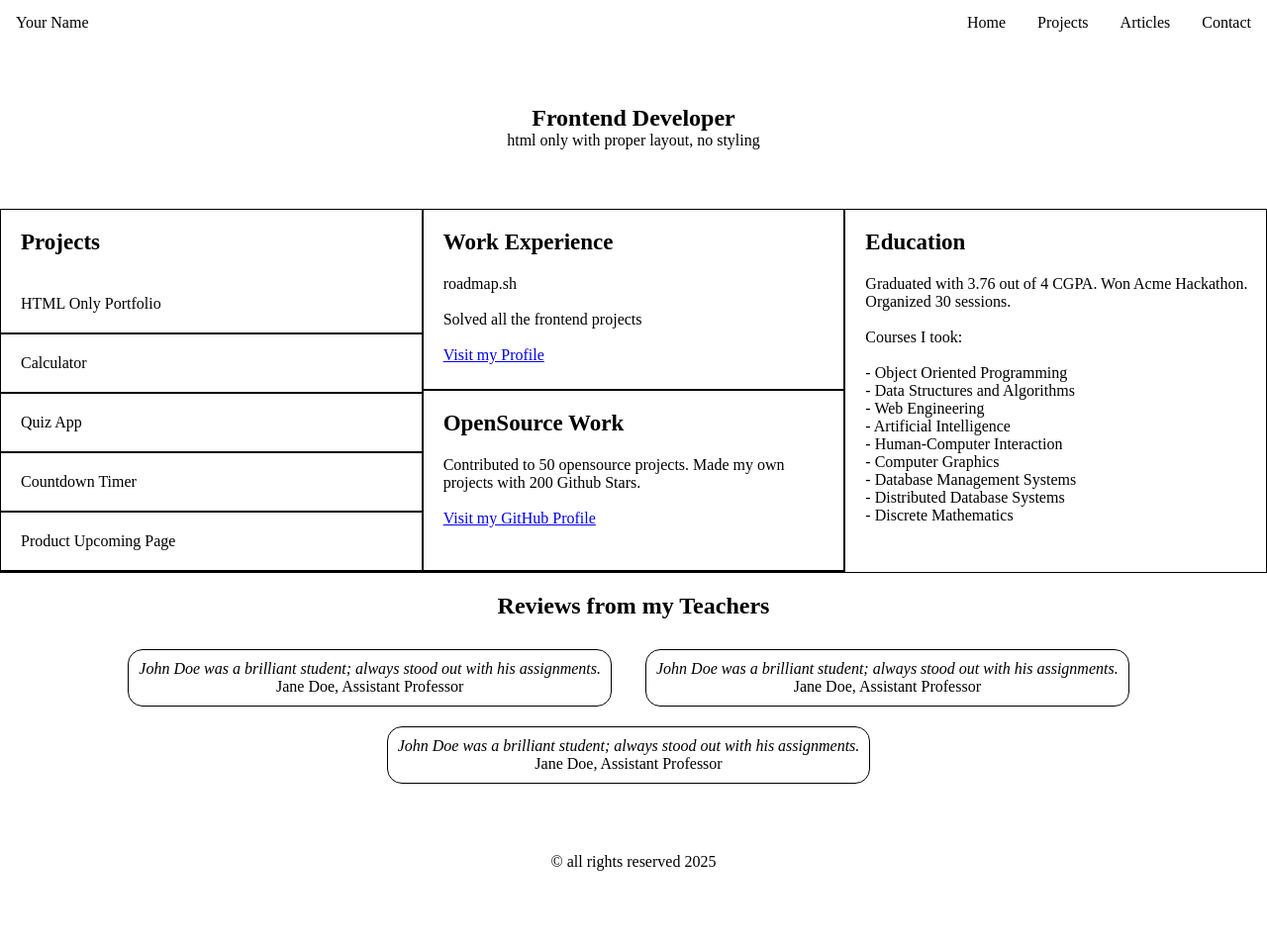
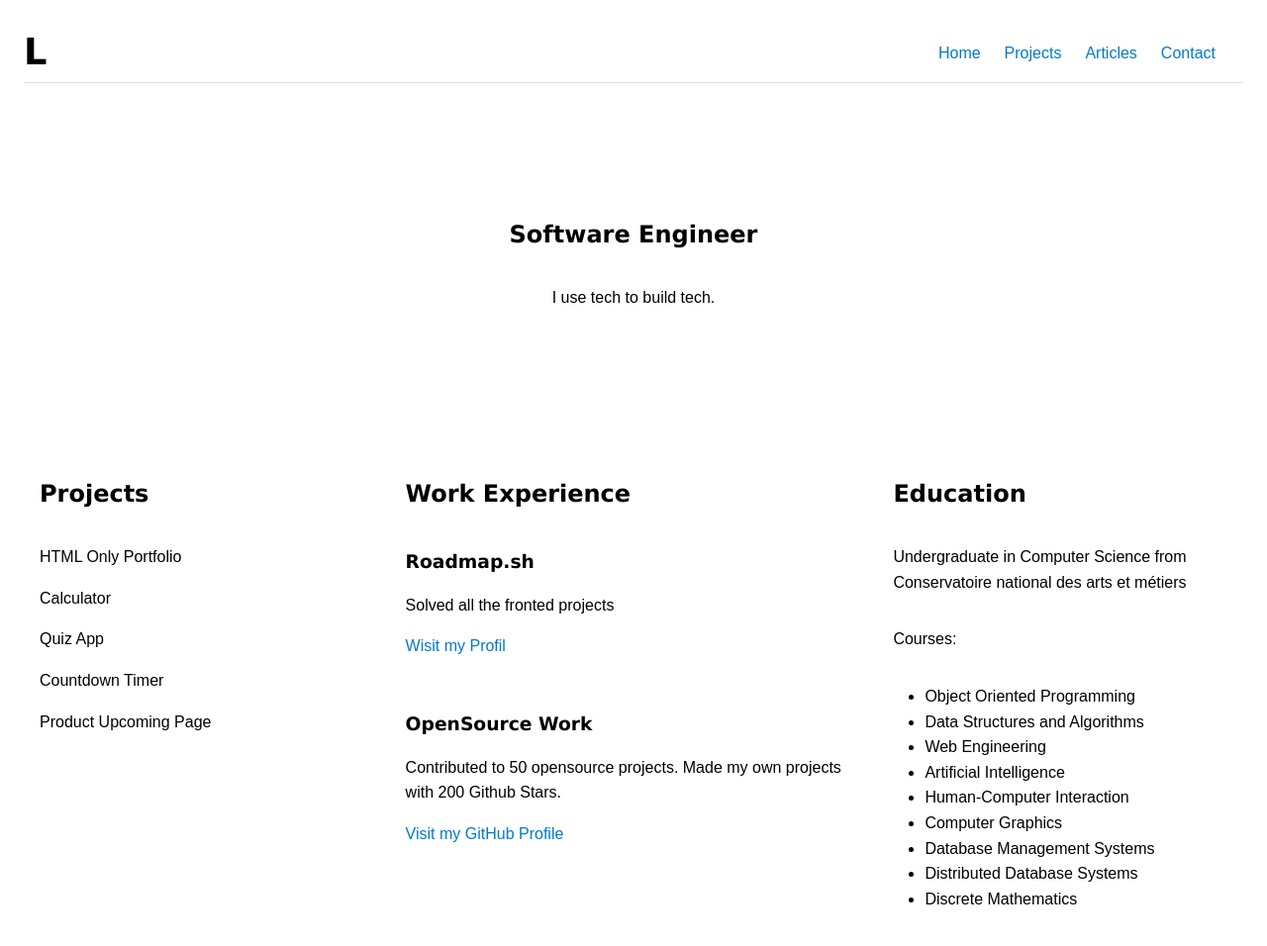
Before and after one commit to a-lababsa/Roadmap.sh, a plain HTML site: page Frontend Project/Personal-Portfolio/index.html in a window 1280 px wide. Shown: the top 956 px of the page at 99% size. Drawn offline with Linux system fonts and the light colour scheme.

Commit message:
refacto Personal-Portfolio

```diff
--- a/Frontend Project/Personal-Portfolio/index.html
+++ b/Frontend Project/Personal-Portfolio/index.html
@@ -2,35 +2,38 @@
 <html lang="en">
   <head>
     <meta charset="utf-8" />
-    <title>Frontend Developer - Home</title>
     <meta name="viewport" content="width=device-width, initial-scale=1" />
+    <meta name="description" content="A simple HTML-only website" />
     <meta
       name="description"
-      content="Homepage of a frontend developer showcasing projects, articles, and contact information."
+      content="A simple HTML-only website for roadmap.sh frontend"
     />
+    <meta name="keywords" content="Frontend Project, HTML, Roadmap.sh" />
+    <meta name="author" content="Alexandre Lababsa" />
     <link rel="stylesheet" type="text/css" media="screen" href="main.css" />
+    <title>Personal Portfolio</title>
   </head>
   <body>
     <header>
-      <nav class="navbar">
-        <div class="logo">
-          <p>Your Name</p>
-        </div>
-        <ul class="nav-links">
+      <span class="logo"> L </span>
+      <nav>
+        <ul>
+          <li><a href="index.html">Home</a></li>
+          <li><a href="projects.html">Projects</a></li>
+          <li><a href="articles.html">Articles</a></li>
           <li><a href="contact.html">Contact</a></li>
-          <li><a href="articles.html">Articles</a></li>
-          <li><a href="projects.html">Projects</a></li>
-          <li><a href="index.html">Home</a></li>
         </ul>
       </nav>
-      <section class="header">
-        <h1>Frontend Developer</h1>
-        <p>html only with proper layout, no styling</p>
+    </header>
+
+    <main>
+      <section class="hero">
+        <h1>Software Engineer</h1>
+        <p>I use tech to build tech.</p>
       </section>
-    </header>
-    <main>
-      <div class="container">
-        <section class="flex-items projects">
+
+      <div class="flex-wrapper">
+        <section class="projects">
           <h2>Projects</h2>
           <ul>
             <li>HTML Only Portfolio</li>
@@ -40,39 +43,32 @@
             <li>Product Upcoming Page</li>
           </ul>
         </section>
-        <section class="flex-items works">
+
+        <section class="work-experience">
+          <h2>Work Experience</h2>
           <article>
-            <h2>Work Experience</h2>
-            <div>
-              <p>roadmap.sh</p>
-              <br />
-              <p>Solved all the frontend projects</p>
-              <br />
-              <a href="#">Visit my Profile</a>
-            </div>
+            <h3>Roadmap.sh</h3>
+            <p>Solved all the fronted projects</p>
+            <a href="https://roadmap.sh/u/alababsa">Wisit my Profil</a>
           </article>
+
           <article>
-            <h2>OpenSource Work</h2>
-            <div>
+            <h3>OpenSource Work</h3>
             <p>
               Contributed to 50 opensource projects. Made my own projects with
               200 Github Stars.
             </p>
-              <br />
-              <a href="#">Visit my GitHub Profile</a>
-            </div>
+            <a href="https://github.com/a-lababsa">Visit my GitHub Profile</a>
           </article>
         </section>
-        <section class="flex-items education">
+
+        <section class="education">
           <h2>Education</h2>
-          <div class="education-container">
           <p>
-              Graduated with 3.76 out of 4 CGPA. Won Acme Hackathon. Organized
-              30 sessions.
+            Undergraduate in Computer Science from Conservatoire national des
+            arts et métiers
           </p>
-            <br />
-            <p>Courses I took:</p>
-            <br />
+          <p>Courses:</p>
           <ul>
             <li>Object Oriented Programming</li>
             <li>Data Structures and Algorithms</li>
@@ -84,39 +80,26 @@
             <li>Distributed Database Systems</li>
             <li>Discrete Mathematics</li>
           </ul>
-          </div>
         </section>
       </div>
-      <section class="reviews">
-        <h2>Reviews from my Teachers</h2>
 
-        <p>
-          <cite
-            >John Doe was a brilliant student; always stood out with his
-            assignments.</cite
-          >
-          <br>
-          Jane Doe, Assistant Professor
-        </p>
+      <aside class="reviews">
+        <h2>Feedback from Peer</h2>
+        <blockquote>
+          <p>John Doe was a brilliant student; always stood out with his assignments.</p>
+          <footer>Jane Doe, Assistant Professor</footer>
+        </blockquote>
+        <blockquote>
+          <p>John Doe was a brilliant student; always stood out with his assignments.</p>
+          <footer>Jane Doe, Assistant Professor</footer>
+        </blockquote>
+        <blockquote>
+          <p>John Doe was a brilliant student; always stood out with his assignments.</p>
+          <footer>Jane Doe, Assistant Professor</footer>
+        </blockquote>
+      </aside>
+    </main>
 
-        <p>
-          <cite
-            >John Doe was a brilliant student; always stood out with his
-            assignments.</cite
-          >
-          <br>
-          Jane Doe, Assistant Professor
-        </p>
-
-        <p>
-          <cite
-            >John Doe was a brilliant student; always stood out with his
-            assignments.</cite
-          ><br>
-          Jane Doe, Assistant Professor
-        </p>
-      </section>
-    </main>
     <footer>
       <p>&copy; all rights reserved 2025</p>
     </footer>
--- a/Frontend Project/Personal-Portfolio/main.css
+++ b/Frontend Project/Personal-Portfolio/main.css
@@ -1,161 +1,245 @@
-*,
-html {
-  margin: 0;
-  padding: 0;
-  box-sizing: border-box;
+:root {
+  --background-color: #fff;
+  --text-color: #000;
+  --accent-color: #007acc;
+  --accent-hover-color: #005bb5;
+  --accent-active-color: #003f87;
+  --border-color: #e0e0e0;
 }
 
+/* Global Styles */
 body {
-  min-height: 100vh;
+  font-family: Arial, sans-serif;
+  background-color: var(--background-color);
+  color: var(--text-color);
+  line-height: 1.6;
+  padding: 0 1rem;
 }
 
-.logo {
-  float: left;
-  padding: 14px 16px;
+ul {
+  list-style: none;
+  padding: 0;
 }
 
-.nav-links {
-  list-style-type: none;
-  overflow: hidden;
+h1,
+h2,
+h3 {
+  margin-bottom: 1rem;
+  font-family: 'Lucida Sans', 'Lucida Sans Regular', 'Lucida Grande',
+    'Lucida Sans Unicode', Geneva, Verdana, sans-serif;
+  text-align: center;
 }
 
-.nav-links li {
-  float: right;
-  display: block;
-  padding: 14px 16px;
+a {
+  color: var(--accent-color);
+  text-decoration: none;
 }
 
-.nav-links li a {
-  text-decoration: none;
-  color: black;
+img {
+  max-width: 100%;
 }
 
-.nav-links li:hover {
-  cursor: pointer;
+svg {
+  width: 25px;
 }
 
-.header,
+/* Header */
+.logo {
+  font-size: 2rem;
+  font-weight: bold;
+  font-family: 'Rosarivo', cursive;
+  font-style: normal;
+}
+
+header {
+  display: flex;
+  justify-content: space-between;
+  align-items: center;
+  padding: 1rem 0;
+  border-bottom: 1px solid var(--border-color);
+}
+
+nav ul {
+  display: flex;
+}
+
+nav ul li a {
+  padding: 0.25rem 0.5rem;
+  margin: 0 0.25rem;
+}
+
+nav ul li a:hover {
+  outline: 1px solid var(--accent-color);
+  border-radius: 5px;
+}
+
+/* Main Content */
+main {
+  padding: 2rem 0;
+  display: flex;
+  flex-direction: column;
+  align-items: center;
+  gap: 2rem;
+}
+
+.hero {
+  text-align: center;
+}
+
+/* Sections */
+.hero,
+.projects,
+.work-experience,
+.education {
+  display: flex;
+  flex-direction: column;
+  width: 100%;
+}
+
+.projects ul {
+  text-align: center;
+  padding: 0;
+}
+
+.projects li {
+  margin-bottom: 1rem;
+}
+
+.work-experience h3 {
+  text-align: left;
+}
+
+.work-experience article {
+  margin-bottom: 2rem;
+}
+
+.education ul {
+  list-style-type: disc;
+  padding-left: 2rem;
+}
+
+.feedback-wrapper {
+  display: flex;
+  flex-direction: column;
+  align-items: center;
+}
+
+blockquote {
+  border: 1px solid var(--accent-color);
+  padding: 1rem;
+  border-radius: 5px;
+  margin: 1rem 0;
+}
+
+/* Footer */
 footer {
   text-align: center;
-  padding: 60px;
+  padding: 1rem;
+  border-top: 1px solid var(--border-color);
 }
 
-main {
+/* Contact */
+form {
   display: flex;
   flex-direction: column;
-  flex-wrap: wrap;
+  gap: 1.5rem;
 }
 
-.container {
-  display: flex;
-  flex-direction: row;
-  height: 60vh;
-  flex: 1;
+label {
+  font-weight: bold;
+  font-size: 1rem;
+  color: var(--text-color);
 }
 
-@media (max-width: 800px) {
-  .container {
-    flex-direction: column;
+input,
+textarea {
+  padding: 0.75rem;
+  border: 1px solid var(--border-color);
+  border-radius: 5px;
+  font-size: 1rem;
+  background-color: var(--background-color);
+  color: var(--text-color);
+}
+
+input:focus,
+textarea:focus {
+  outline: none;
+  border-color: var(--accent-color);
+  box-shadow: 0 0 0 2px var(--accent-color);
+}
+
+button {
+  padding: 0.75rem 1.5rem;
+  background-color: var(--accent-color);
+  color: var(--background-color);
+  border: none;
+  border-radius: 5px;
+  cursor: pointer;
+  font-size: 1.1rem;
+  transition: background-color 0.3s ease;
+}
+
+button:hover {
+  background-color: var(--accent-hover-color);
+}
+
+button:active {
+  background-color: var(--accent-active-color);
+}
+
+
+/* Media query for desktop styles */
+@media (min-width: 768px) {
+  .flex-wrapper {
+    display: grid;
+    grid-template-columns: repeat(10, 1fr);
+    grid-template-rows: 1fr;
   }
-  .flex-items {
-    flex: 1;
+  .projects {
+    grid-area: 1 / 1 / 2 / 4;
   }
-  h2 {
-    text-align: center;
+
+  .work-experience {
+    grid-area: 1 / 4 / 2 / 8;
   }
-  .projects li {
-    text-align: center;
+
+  .education {
+    grid-area: 1 / 8 / 2 / 11;
+  }
+
+  .projects,
+  .work-experience,
+  .education {
+    width: unset;
   }
 
   .logo {
-    float: none;
-    text-align: center;
+    flex-grow: 1;
   }
 
-  .nav-links {
-    text-align: center;
+  nav {
+    margin: 0 1rem;
   }
 
-  .nav-links li {
-    float: none;
-    display: inline-block;
+  section {
+    padding: 1rem;
   }
 
-  .header,
-  footer {
-    padding: 15px;
+  .hero {
+    height: 33vh;
+    justify-content: center;
   }
 
-  .reviews p {
-    display: inline;
+  h2,
+  .projects ul {
+    text-align: left;
+  }
+
+  .logo {
+    font-size: 2.3rem;
+  }
+
+  header {
+    padding-bottom: 0;
   }
 }
-
-.flex-items {
-  flex: 1;
-  border: 1px solid black;
-}
-
-.flex-items h2 {
-  font-size: 23px;
-  padding: 20px;
-}
-
-/* Project section */
-
-.projects li {
-  list-style-type: none;
-  border-bottom: 2px solid black;
-  padding: 20px;
-}
-
-/* Works section */
-
-.works {
-  display: flex;
-  flex-direction: column;
-}
-
-.works article {
-  flex: 1;
-  border-bottom: 2px solid black;
-}
-
-.works article div {
-  padding: 0 10px 10px 20px;
-}
-
-/* Education section */
-
-.education-container {
-  margin: 0 0 20px 20px;
-}
-
-.education ul {
-  list-style-type: none;
-}
-
-.education li::before {
-  content: "- ";
-}
-
-/* Reviews section */
-
-.reviews h2 {
-  padding: 20px;
-}
-
-.reviews {
-  flex: 1;
-  text-align: center;
-}
-
-.reviews p {
-  border: 1px solid black;
-  padding: 10px;
-  margin: 10px;
-  border-radius: 15px;
-  display: inline-block;
-  margin-right: 20px;
-
-}
```
Lines whose indentation alone changed are shown as unchanged.
